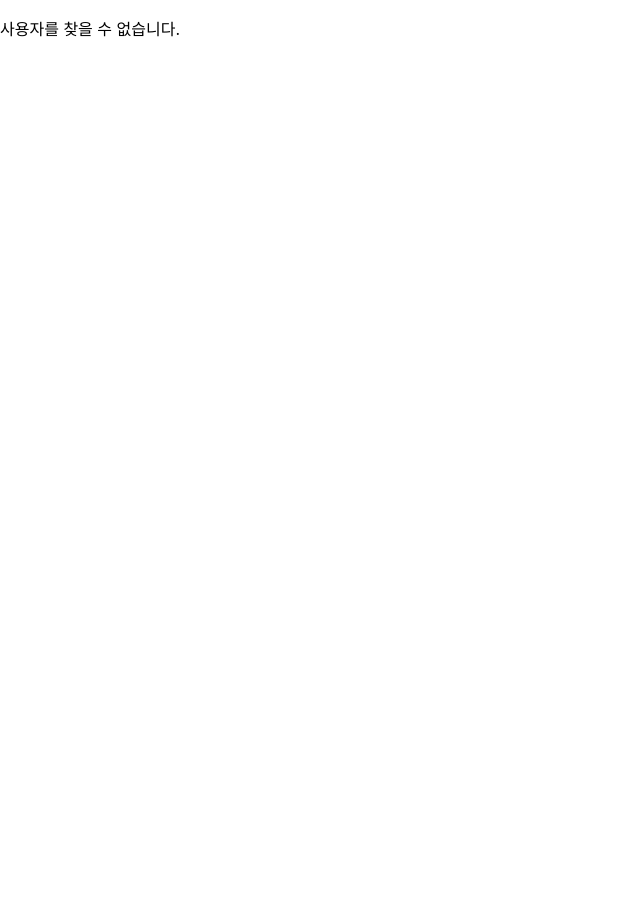
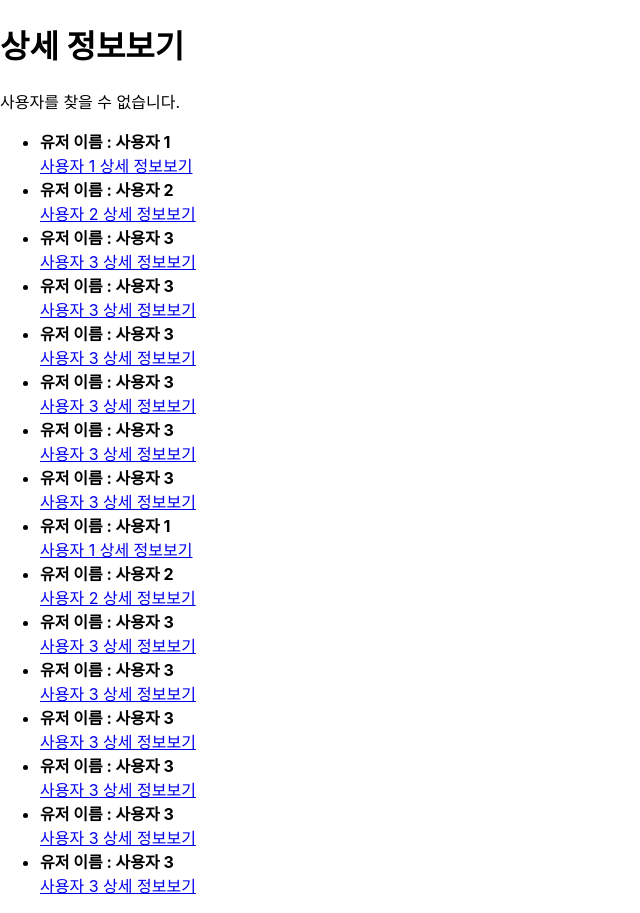
Before and after one commit to sungjaechoi/router-tutorial, a React (Create React App) app: page /users/0 in a window 1280 px wide. Shown: the whole page, without its empty margins (0-640 px from the left). Before the commit the page ends 800 px from the top, so only its background shows below. Built offline with nearby package versions, Linux system fonts and the light colour scheme.

Commit message:
라우트 중첩,UseLoaction으로 스타일 변경

```diff
--- a/src/App.js
+++ b/src/App.js
@@ -5,8 +5,9 @@ import Userinfo from "./pages/Userinfo";
 function App() {
   return (
     <Routes>
-      <Route path="/" element={<Users/>}/>
-      <Route path="/users/:userID" element={<Userinfo/>}/>
+      <Route path="/" element={<Users/>}>
+        <Route path="/users/:userID" element={<Userinfo/>}/>
+      </Route>
     </Routes>
 
   );
--- a/src/pages/Users.js
+++ b/src/pages/Users.js
@@ -1,16 +1,27 @@
-import { Link } from "react-router-dom";
+import { Link, Outlet, useLocation } from "react-router-dom";
 import UsersData from "./UserData"
 
 const Users = () => {
+  // 선택된 페이지의 목록에 폰트 색상을 빨간색으로 변경하고 싶다.
+  //1. UserData의 목록 id 값과 비교할수 있는 플래그 만들기
+  //2. 플래그 : Loaction 훅으로 pathName에서 id값만 추출 하기
+  //3. UserData의 id와 현재 페이지(pathName)를 비교하여 스타일 부여하기
+  // useLocation에서 pathName만 추출
+  const {pathname} = useLocation()
+  // 추출한 PathName을 Slice 메서드로 "/users/" 분리후 Number 형변환
+  const CurrentUrlId = Number(pathname.slice(7))
+
   return(
     <div>
       <h1>상세 정보보기</h1>
+      <Outlet/>
       <ul>
         {
           UsersData.map((item) => {
+            const listTitleColor = CurrentUrlId === item.id ?  {color:"red"} : {colro: "#000"}
             return(
               <li key={item.id}>
-                <strong>
+                <strong style={listTitleColor}>
                   유저 이름 : {item.name}
                 </strong>
                 <Link style={{display:"block"}} to={`/users/${item.id}`}>{item.name} 상세 정보보기</Link>
```
